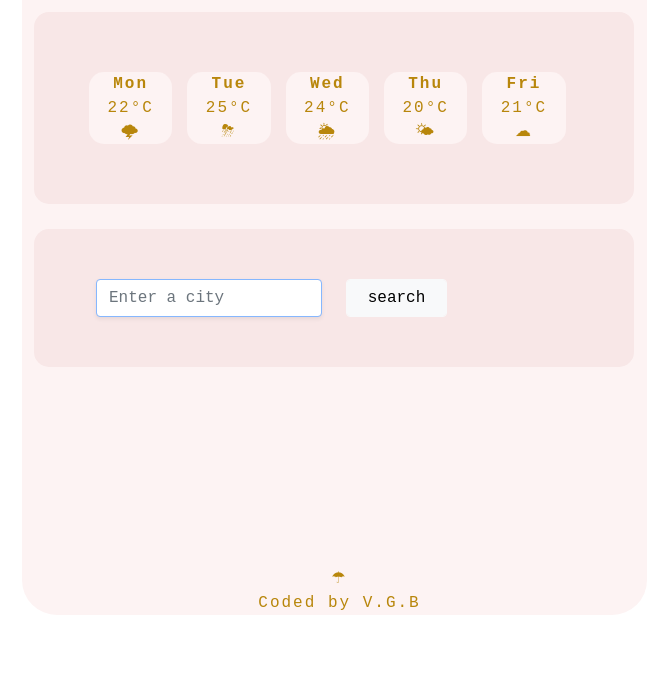
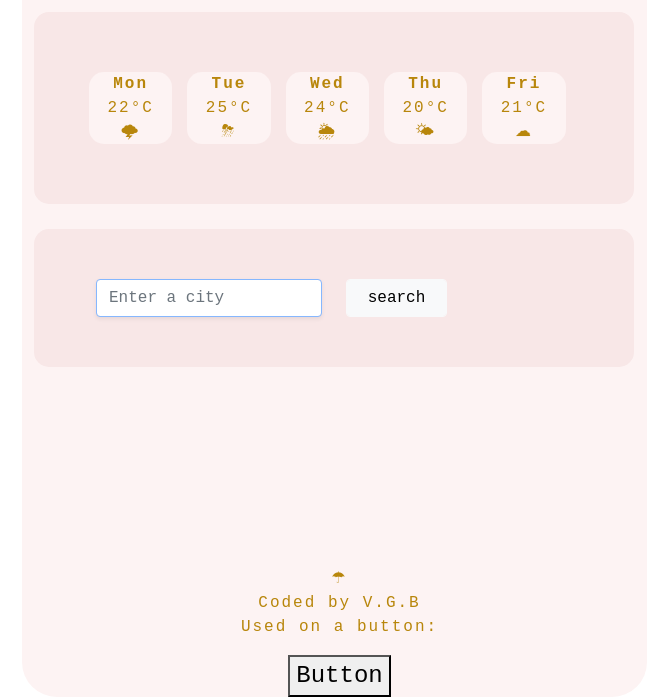
Before and after one commit to vihaarman/Home-work-github, a plain HTML site: page index.html in a window 1280 px wide. Shown: the part 240-937 px from the top of the page, without its empty margins (60-725 px from the left). Before the commit the page ends 855 px from the top, so only its background shows below. Drawn offline with nearby package versions, Linux system fonts and the light colour scheme; no server answers; some icons are missing.

Commit message:
Added github button

```diff
--- a/index.html
+++ b/index.html
@@ -63,7 +63,10 @@
         <footer>
           &#9730; <br />
           Coded by V.G.B <br />
-          <i class="fa fa-github"></i>
+          <p>Used on a button:</p>
+          <button style="font-size: 24px">
+            Button <i class="fa fa-github"></i>
+          </button>
         </footer>
       </div>
     </div>
```
